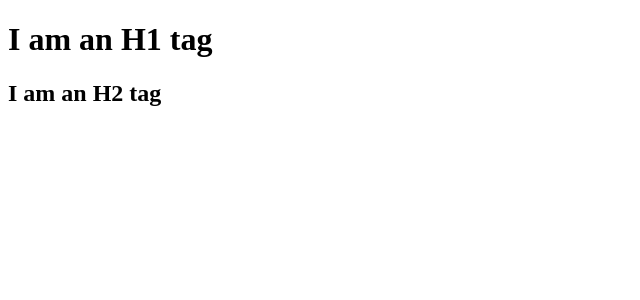
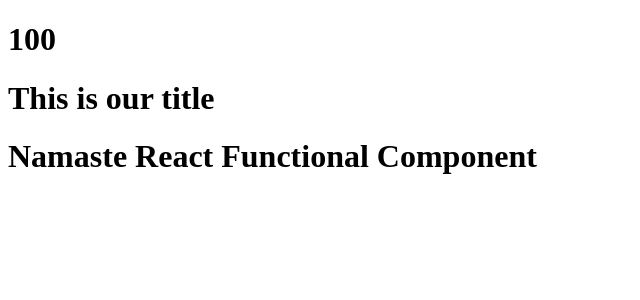
Before and after one commit to SidharthVerma-tech/Namaste-React, a React (Vite) app: page / in a window 1280 px wide. Shown: the top 300 px of the page, without its empty margins (0-640 px from the left). Built offline with nearby package versions, Linux system fonts and the light colour scheme.

Commit message:
Laying the foundation

```diff
--- a/App.js
+++ b/App.js
@@ -4,21 +4,41 @@
 import React from 'react';
 import ReactDOM from 'react-dom/client';
 
+// REACT elemnent  => Object => Render(HTML element)
+const heading = React.createElement("h1", {id : "heading"}, "Namaste React")
+
+// jsx => html or xml like syntax
+// jsx=> ReactCreateELement => ReactElement=>JSobject
+// bable transpiles the jsx code to js
+const number = 100;
+const jsxHeading  = (
+<h1>Namaste React using jsx</h1>
+)
+
+const newJSX = (
+    <h1 className='heading'>Namste Js</h1>
+)
+// React Component
+// React Functional Component is a functions which returns jsx element
+// title is react element , basically a javascript
+const title = (
+    <div id="title">
+        <h1>{number}</h1>
+        <h1> This is our title</h1>
+    </div>
+)
+const HeadingJSX = () => {
+    return (
+        <div id='container'>
+            {title}
+           <h1>Namaste React Functional Component</h1>
+        </div>
+
+    )
+}
+// Rendering one functional component into other is called functional composition in react
 const root = ReactDOM.createRoot(document.getElementById("root"));
-
-const parent = React.createElement(
-  "div",
-  { id: "parent" },
-  React.createElement(
-    "div",
-    { id: "child" },
-    [
-      React.createElement("h1", { key: "h1" }, "I am an H1 tag"),
-      React.createElement("h2", { key: "h2" }, "I am an H2 tag")
-    ]
-  )
-);
-
-root.render(parent);
-
- // package.json is confuguration of npm
+root.render(<HeadingJSX/>)
+// root.render(heading)
+// root.render(jsxHeading);
+// root.render(newJSX)
--- a/package.json
+++ b/package.json
@@ -3,6 +3,8 @@
   "version": "1.0.0",
   "description": "namaste-react",
   "scripts": {
+    "start" : "parcel index.html",
+    "build" : "parcel build index.html",
     "test": "jest"
   },
   "repository": {
```
